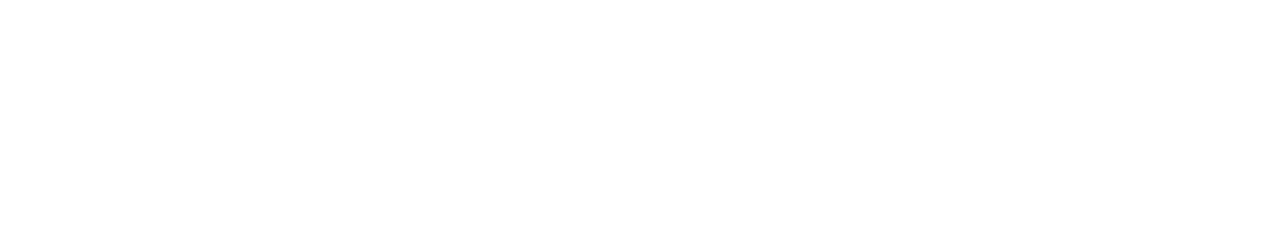
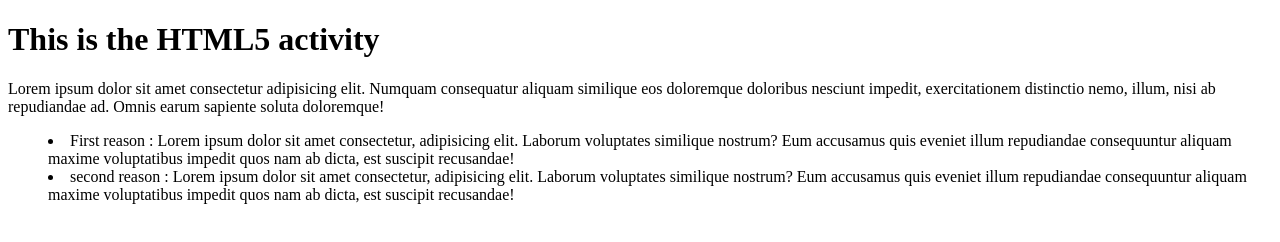
Before and after one commit to gabrielSantillo/htmlBasics, a plain HTML site: page index.html in a window 1280 px wide. Drawn offline with Linux system fonts and the light colour scheme.

Commit message:
Added some tags to the index file

```diff
--- a/index.html
+++ b/index.html
@@ -8,5 +8,17 @@
 </head>
 <body>
 
+  <h1>This is the HTML5 activity</h1>
+
+  <p>Lorem ipsum dolor sit amet consectetur adipisicing elit. Numquam consequatur aliquam similique eos doloremque doloribus nesciunt impedit, exercitationem distinctio nemo, illum, nisi ab repudiandae ad. Omnis earum sapiente soluta doloremque!</p>
+
+  <menu>
+    <li>First reason : Lorem ipsum dolor sit amet consectetur, adipisicing elit. Laborum voluptates similique nostrum? Eum accusamus quis eveniet illum repudiandae consequuntur aliquam maxime voluptatibus impedit quos nam ab dicta, est suscipit recusandae!
+    </li>
+
+    <li>second reason : Lorem ipsum dolor sit amet consectetur, adipisicing elit. Laborum voluptates similique nostrum? Eum accusamus quis eveniet illum repudiandae consequuntur aliquam maxime voluptatibus impedit quos nam ab dicta, est suscipit recusandae!
+    </li>
+  </menu>
+
 </body>
 </html>
```
